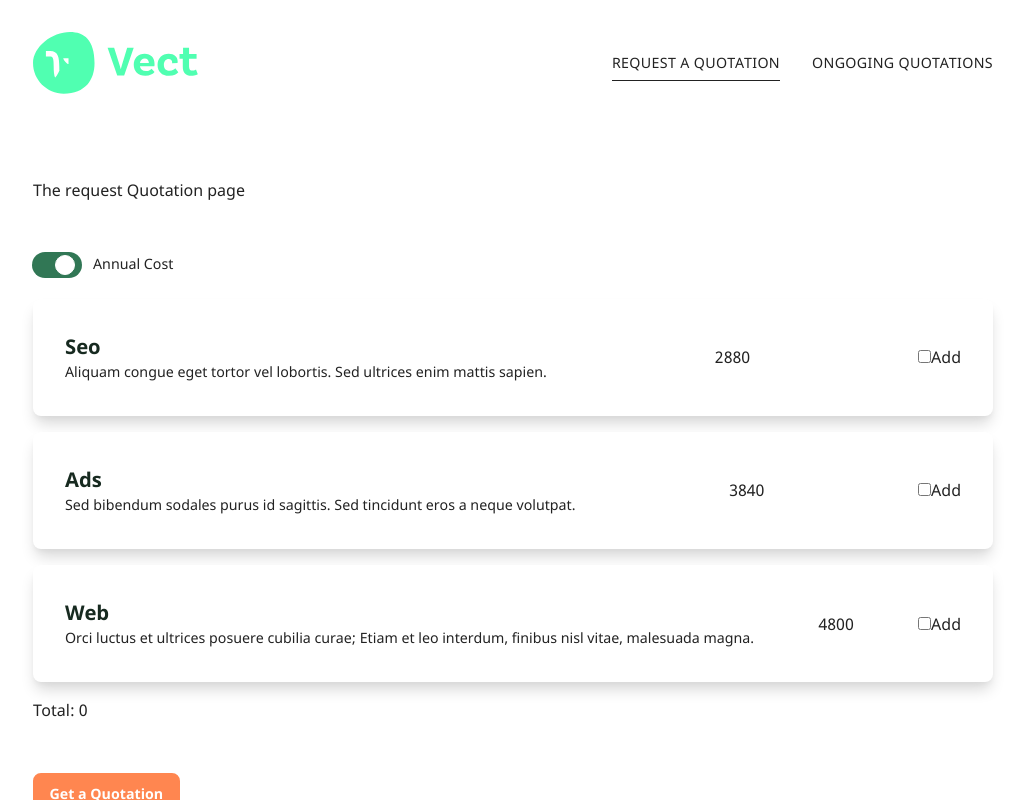
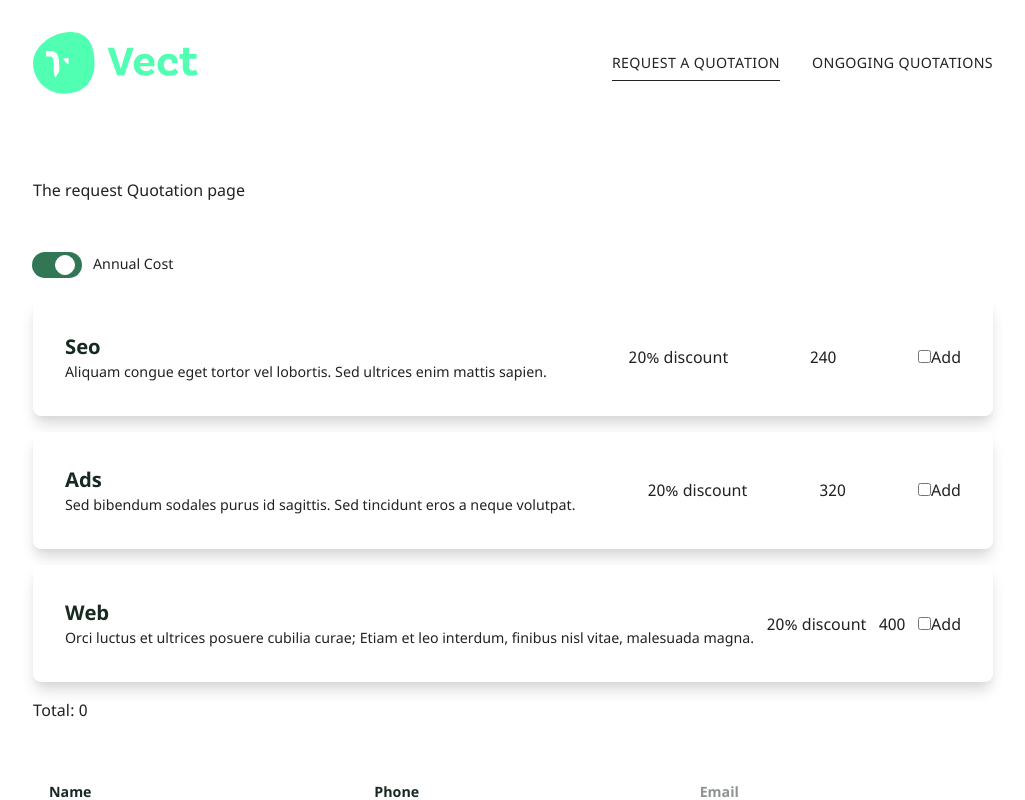
Before and after one commit to antoniofelices/quotation-and-filters, a React (Vite) app: page /request-quotation in a window 1280 px wide. Both pictures are taken after a click on the label "Annual Cost". Shown: the top 800 px of the page, without its empty margins (127-1152 px from the left). Built offline with nearby package versions, Linux system fonts and the light colour scheme.

Commit message:
Add State Summary

```diff
--- a/src/components/patterns/FormQuotation.jsx
+++ b/src/components/patterns/FormQuotation.jsx
@@ -1,27 +1,67 @@
-// import { useId } from 'react'
+import { useState, useId } from 'react'
 import Button from '@components/base/Button'
+// import { useRequestQuotationContext } from '@hooks/useRequestQuotationContext'
 
 const FormQuotation = ({ content }) => {
-    // const userNameId = useId()
-    // const phoneId = useId()
-    // const emailId = useId()
+    const userNameId = useId()
+    const phoneId = useId()
+    const emailId = useId()
+
+    const [summary, setSummary] = useState([])
+
+    // const [totalQuotations, setTotalQuotations] = useState({})
+
+    // const { products, checkedItems, total, quantities } =
+    //     useRequestQuotationContext()
+
+    const summaryHandler = (formData) => {
+        // Recibe checkedItems objeto { 1: true, 2: false, 3: true }
+        // Recibe quantities objeto { 1:3, 2:0, 3, 1}
+        // Recibe el total, coste total
+        // Genera un summary, convierte el objeto checkedItems
+
+        // const productsCheckeds = products.filter(
+        //     (product) => checkedItems[product.id]
+        // )
+
+        const clientName = formData.get('client-name')
+        const phone = formData.get('phone')
+        const email = formData.get('email')
+
+        const Order = {
+            id: 1,
+            title: 'Seo',
+            text: 'Aliquam congue eget tortor vel lobortis. Sed ultrices enim mattis sapien.',
+            price: 300,
+            client: {
+                name: clientName,
+                phone: phone,
+                email: email,
+            },
+            date: new Date().toLocaleDateString(),
+        }
+
+        setSummary((prevState) => [...prevState, Order])
+        console.log(summary)
+    }
 
     return (
-        <form action="#" className="mx-auto" id="form-newsletter">
+        <form action={summaryHandler}>
             <div className="grid gap-4 lg:grid-cols-12 lg:justify-items-start">
-                {/* <div className="relative w-full lg:col-span-4">
+                <div className="relative w-full lg:col-span-4">
                     <label htmlFor={emailId} className="sr-only">
                         {content.labelUserName}
                     </label>
                     <input
                         type="text"
-                        name="user-name"
+                        name="client-name"
                         id={userNameId}
                         className="w-full rounded-lg bg-white px-4 py-2 text-sm font-bold placeholder-green-900 invalid:border-2 invalid:border-red focus:outline-none"
                         placeholder={content.labelUserName}
-                        required
+                        // required
                     />
                 </div>
+
                 <div className="relative w-full lg:col-span-4">
                     <label htmlFor={phoneId} className="sr-only">
                         {content.labelPhone}
@@ -32,7 +72,7 @@ const FormQuotation = ({ content }) => {
                         id={phoneId}
                         className="w-full rounded-lg bg-white px-4 py-2 text-sm font-bold placeholder-green-900 invalid:border-2 invalid:border-red focus:outline-none"
                         placeholder={content.labelPhone}
-                        required
+                        // required
                     />
                 </div>
                 <div className="relative w-full lg:col-span-4">
@@ -45,12 +85,12 @@ const FormQuotation = ({ content }) => {
                         id={emailId}
                         className="w-full rounded-lg bg-white px-4 py-2 text-sm font-bold text-green-900 placeholder-blue-900 invalid:border-2 invalid:border-red focus:outline-none"
                         placeholder={content.labelEmail}
-                        required
+                        // required
                     />
                     <p className="message-error absolute top-[2.5rem] left-0 hidden w-full bg-red px-2 text-left text-sm text-white">
                         {content.textError}
                     </p>
-                </div> */}
+                </div>
                 <Button
                     type="submit"
                     classes={`w-full lg:col-span-2`}
--- a/src/components/patterns/ListItemProduct.jsx
+++ b/src/components/patterns/ListItemProduct.jsx
@@ -1,14 +1,11 @@
 import { useState } from 'react'
+import { useRequestQuotationContext } from '@hooks/useRequestQuotationContext'
 
-const ListItemProduct = ({
-    product,
-    isAnnual,
-    isChecked,
-    checkHandler,
-    onQuantityChange,
-}) => {
+const ListItemProduct = ({ product, isChecked, checkHandler }) => {
     const [isActive, setIsActive] = useState(false)
     const [quantity, setQuantity] = useState(1)
+
+    const { isAnnual, quantityChangeHandler } = useRequestQuotationContext()
 
     const handleOpen = () => {
         setIsActive(!isActive)
@@ -17,11 +14,11 @@ const ListItemProduct = ({
     const quantityHandler = (changer) => {
         let newQuantity = Math.max(1, quantity + changer)
         setQuantity(newQuantity)
-        onQuantityChange(product.id, newQuantity)
+        quantityChangeHandler(product.id, newQuantity)
     }
 
     const calculatePrice = (price) => {
-        const result = isAnnual ? price * 12 - price * 12 * 0.2 : price
+        const result = isAnnual ? price - price * 0.2 : price
         return result
     }
 
@@ -34,6 +31,7 @@ const ListItemProduct = ({
                     </h2>
                     <p className="text-sm">{product.text}</p>
                 </div>
+                {isAnnual === true && <p>20% discount</p>}
                 <p>{calculatePrice(product.price)}</p>
                 <label>
                     <input
--- a/src/components/sections/Request.jsx
+++ b/src/components/sections/Request.jsx
@@ -6,15 +6,8 @@ import { useRequestQuotationContext } from '@hooks/useRequestQuotationContext'
 const Request = () => {
     const sectionId = useId()
 
-    const {
-        products,
-        isAnnual,
-        isAnnualHandler,
-        checkedItems,
-        total,
-        checkHandler,
-        quantityChangeHandler,
-    } = useRequestQuotationContext()
+    const { products, isAnnualHandler, checkedItems, total, checkHandler } =
+        useRequestQuotationContext()
 
     return (
         <section id={sectionId} className={`@container/header relative py-11`}>
@@ -23,10 +16,8 @@ const Request = () => {
                 <ListItemProduct
                     key={product.id}
                     product={product}
-                    isAnnual={isAnnual}
                     isChecked={checkedItems[product.id] ?? false}
                     checkHandler={(e) => checkHandler(e, product)}
-                    onQuantityChange={quantityChangeHandler}
                 />
             ))}
             <p>Total: {total}</p>
--- a/src/context/RequestQuotationContext.jsx
+++ b/src/context/RequestQuotationContext.jsx
@@ -5,7 +5,6 @@ export const RequestQuotationContext = createContext({})
 
 export const RequestQuotationProvider = ({ children }) => {
     const [isAnnual, setIsAnnual] = useState(false)
-
     const [checkedItems, setCheckedItems] = useState({})
     const [quantities, setQuantities] = useState({})
     const [total, setTotal] = useState(0)
@@ -53,6 +52,7 @@ export const RequestQuotationProvider = ({ children }) => {
 
     const allValues = {
         products,
+        quantities,
         isAnnual,
         isAnnualHandler,
         checkedItems,
--- a/src/pages/Home.jsx
+++ b/src/pages/Home.jsx
@@ -1,6 +1,7 @@
 import DefaultLayout from '@layouts/DefaultLayout'
 import Container from '@components/base/Container'
 import allData from '@/data/pages/home'
+import { NavLink } from 'react-router'
 
 const Home = () => {
     return (
@@ -9,6 +10,8 @@ const Home = () => {
                 <h1>{allData.title}</h1>
                 <p>{allData.content1}</p>
                 <p>{allData.content2}</p>
+                <br />
+                <NavLink to={`/request-quotation`}>Request a quotation</NavLink>
             </Container>
         </DefaultLayout>
     )
```
